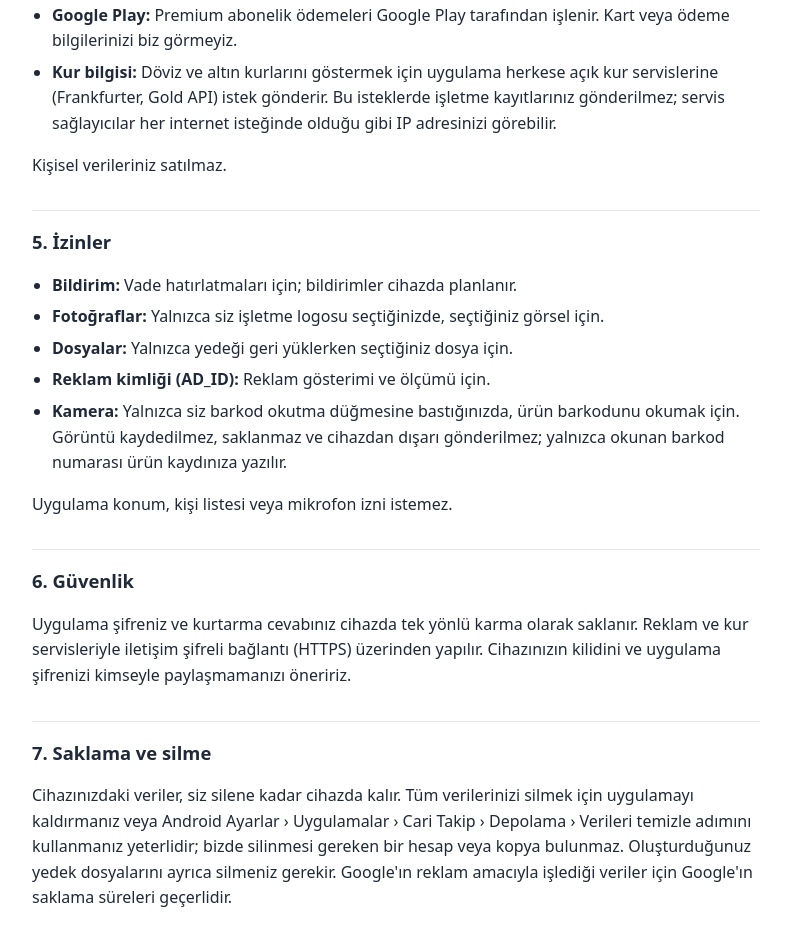
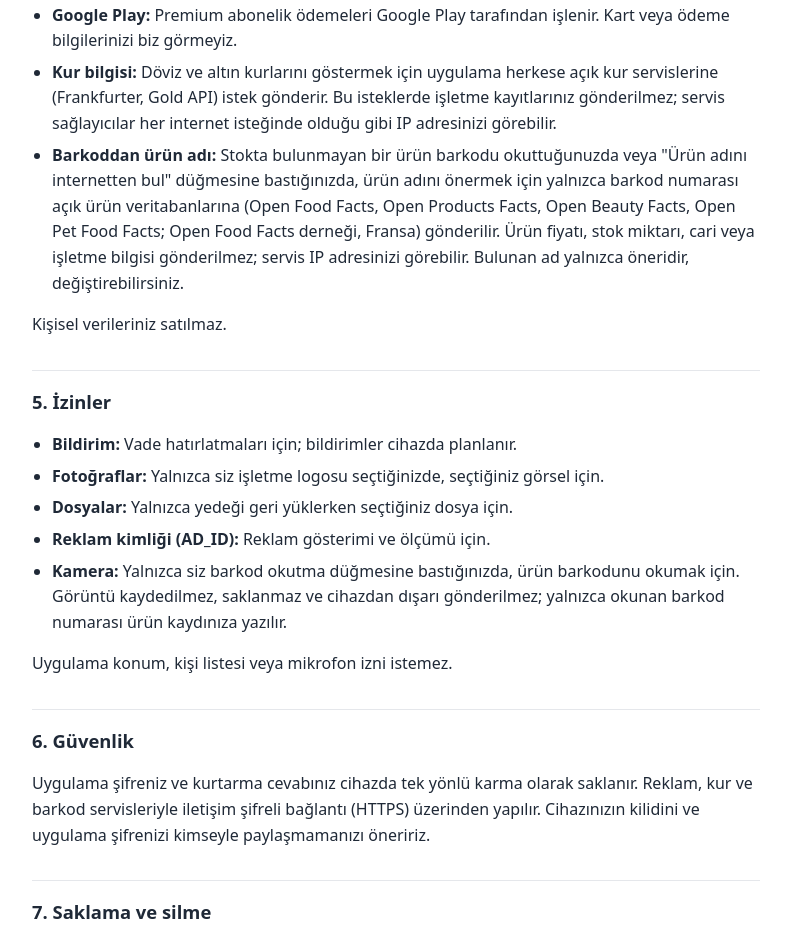
Before and after one commit to kerimatar60-star/kerimatar60-star.github.io, a plain HTML site: page gizlilik.html in a window 1280 px wide. Shown: the part 1556-2486 px from the top of the page, without its empty margins (244-1035 px from the left). Drawn offline with Linux system fonts and the light colour scheme.

Commit message:
Gizlilik: barkoddan ürün adı arama (Open Food Facts) maddesi

```diff
--- a/gizlilik.html
+++ b/gizlilik.html
@@ -10,7 +10,7 @@
 <main>
 <p><a href="./">← Cari Takip</a></p>
 <h1>Gizlilik Politikası ve KVKK Aydınlatma Metni</h1>
-<p class="kucuk">Uygulama: Cari Takip (Android paket adı: com.corenex.caritakip)<br>Son güncelleme: 14.11.2026</p>
+<p class="kucuk">Uygulama: Cari Takip (Android paket adı: com.corenex.caritakip)<br>Son güncelleme: 19.11.2026</p>
 
 <h2>1. Veri sorumlusu</h2>
 <p><strong>CORENEX</strong> · Arnavutköy / İstanbul · <a href="mailto:kerimatar60@gmail.com">kerimatar60@gmail.com</a></p>
@@ -37,6 +37,7 @@
 <li><strong>Tercihi değiştirme:</strong> Uygulamada Ayarlar › Premium, reklam ve gizlilik › Gizlilik seçenekleri. Ayrıca cihaz ayarlarından (Google › Reklamlar) reklam kimliğinizi silebilir veya sıfırlayabilirsiniz.</li>
 <li><strong>Google Play:</strong> Premium abonelik ödemeleri Google Play tarafından işlenir. Kart veya ödeme bilgilerinizi biz görmeyiz.</li>
 <li><strong>Kur bilgisi:</strong> Döviz ve altın kurlarını göstermek için uygulama herkese açık kur servislerine (Frankfurter, Gold API) istek gönderir. Bu isteklerde işletme kayıtlarınız gönderilmez; servis sağlayıcılar her internet isteğinde olduğu gibi IP adresinizi görebilir.</li>
+<li><strong>Barkoddan ürün adı:</strong> Stokta bulunmayan bir ürün barkodu okuttuğunuzda veya "Ürün adını internetten bul" düğmesine bastığınızda, ürün adını önermek için yalnızca barkod numarası açık ürün veritabanlarına (Open Food Facts, Open Products Facts, Open Beauty Facts, Open Pet Food Facts; Open Food Facts derneği, Fransa) gönderilir. Ürün fiyatı, stok miktarı, cari veya işletme bilgisi gönderilmez; servis IP adresinizi görebilir. Bulunan ad yalnızca öneridir, değiştirebilirsiniz.</li>
 </ul>
 <p>Kişisel verileriniz satılmaz.</p>
 
@@ -51,7 +52,7 @@
 <p>Uygulama konum, kişi listesi veya mikrofon izni istemez.</p>
 
 <h2>6. Güvenlik</h2>
-<p>Uygulama şifreniz ve kurtarma cevabınız cihazda tek yönlü karma olarak saklanır. Reklam ve kur servisleriyle iletişim şifreli bağlantı (HTTPS) üzerinden yapılır. Cihazınızın kilidini ve uygulama şifrenizi kimseyle paylaşmamanızı öneririz.</p>
+<p>Uygulama şifreniz ve kurtarma cevabınız cihazda tek yönlü karma olarak saklanır. Reklam, kur ve barkod servisleriyle iletişim şifreli bağlantı (HTTPS) üzerinden yapılır. Cihazınızın kilidini ve uygulama şifrenizi kimseyle paylaşmamanızı öneririz.</p>
 
 <h2>7. Saklama ve silme</h2>
 <p>Cihazınızdaki veriler, siz silene kadar cihazda kalır. Tüm verilerinizi silmek için uygulamayı kaldırmanız veya Android Ayarlar › Uygulamalar › Cari Takip › Depolama › Verileri temizle adımını kullanmanız yeterlidir; bizde silinmesi gereken bir hesap veya kopya bulunmaz. Oluşturduğunuz yedek dosyalarını ayrıca silmeniz gerekir. Google'ın reklam amacıyla işlediği veriler için Google'ın saklama süreleri geçerlidir.</p>
```
